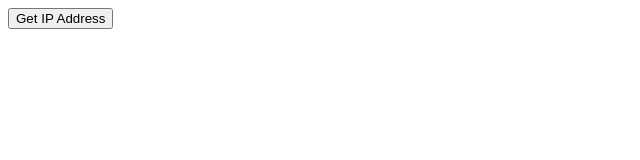
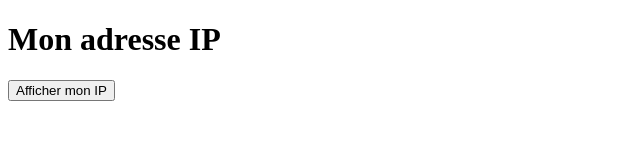
Before and after one commit to googlecloudconfig/ip_test, a plain HTML site: page index.html in a window 1280 px wide. Shown: the whole page, without its empty margins (0-640 px from the left). Drawn offline with Linux system fonts and the light colour scheme.

Commit message:
Update index.html

```diff
--- a/index.html
+++ b/index.html
@@ -1,23 +1,31 @@
 <!DOCTYPE html>
-<html lang="en">
+<html lang="fr">
 <head>
-    <meta charset="UTF-8">
-    <meta name="viewport" content="width=device-width, initial-scale=1.0">
-    <title>Get IP Address</title>
+  <meta charset="UTF-8">
+  <title>Mon IP</title>
 </head>
 <body>
-    <button onclick="getIP()">Get IP Address</button>
-    <p id="ip"></p>
+  <h1>Mon adresse IP</h1>
+  <button onclick="getIP()">Afficher mon IP</button>
+  <p id="ip-result"></p>
 
-    <script>
-        async function getIP() {
-            try {
-                const response = await fetch('https://api.ipify.org?format=json');
-                const data = await response.json();
-                document.getElementById('ip').innerText = `Your IP Address: ${data.ip}`;
-            } catch (error) {
-                console.error('Error fetching IP address:', error);
-            }
-        }
-    </script>
+  <script>
+    function getIP() {
+      fetch('https://api.ipify.org?format=json')
+        .then(response => {
+          if (!response.ok) {
+            throw new Error('Réponse réseau non OK');
+          }
+          return response.json();
+        })
+        .then(data => {
+          document.getElementById('ip-result').textContent = "Votre IP est : " + data.ip;
+        })
+        .catch(error => {
+          console.error("Erreur lors de la récupération de l'IP :", error);
+          document.getElementById('ip-result').textContent = "Erreur lors de la récupération de l'IP.";
+        });
+    }
+  </script>
 </body>
+</html>
```
